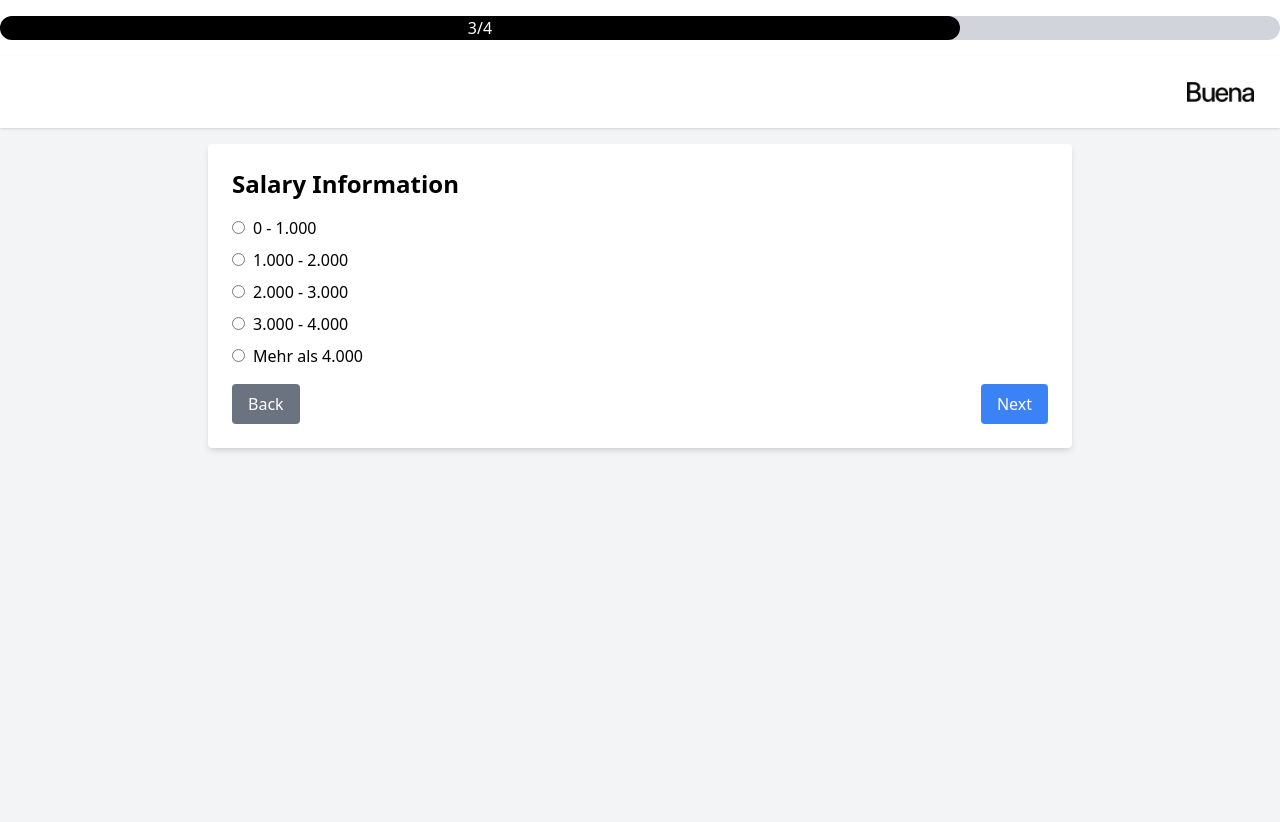
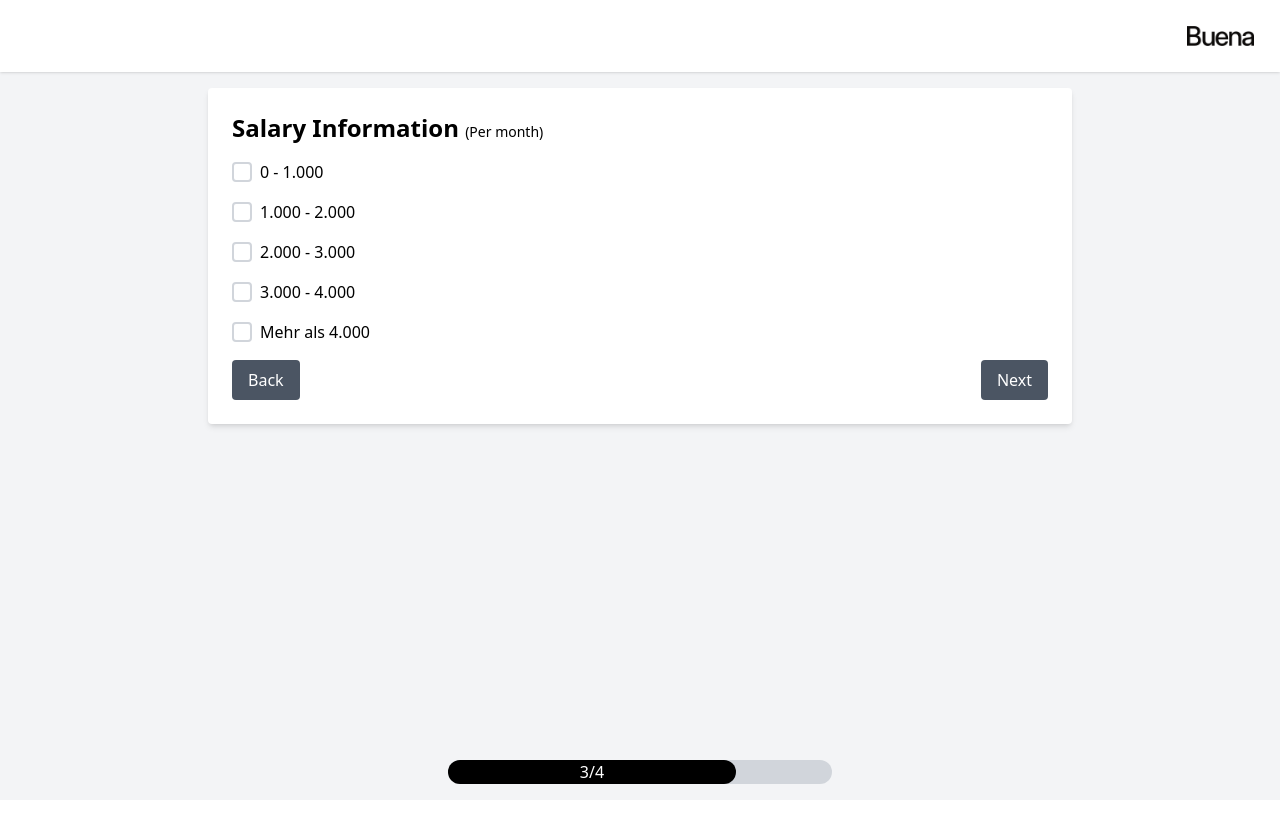
Before and after one commit to ali6134/buena-mockdesign-as, a React (Create React App) app: page /salary-info in a window 1280 px wide. Shown: the top 822 px of the page. After the commit the page ends 800 px from the top, so only its background shows below. Built offline with nearby package versions, Linux system fonts and the light colour scheme.

Commit message:
Bearbeitung Icons hinzugefügt, Progress bar etc

```diff
--- a/src/App.tsx
+++ b/src/App.tsx
@@ -1,23 +1,22 @@
 import React, { useState } from 'react';
-import { BrowserRouter as Router, Route, Routes } from 'react-router-dom';
+import { BrowserRouter as Router, Route, Routes, useLocation } from 'react-router-dom';
 import PersonalInfo from './pages/PersonalInfo';
 import ContactInfo from './pages/ContactInfo';
 import SalaryInfo from './pages/SalaryInfo';
 import Sum from './pages/Sum';
+import Welcome from './pages/Welcome';
 import ProgressBar from './ProgressBar';
 import { AppProvider } from './AppContext';
 import Layout from './Layout';
-import Welcome from './pages/Welcome';
 
 const App: React.FC = () => {
-  const [currentStep, setCurrentStep] = useState(1);
-  const totalSteps = 4;
+  const [currentStep, setCurrentStep] = useState(0);
+  const totalSteps = 4; // Aktualisiere die Anzahl der Schritte
 
   return (
     <AppProvider>
       <Router>
-        <div className="App">
-          <ProgressBar currentStep={currentStep} totalSteps={totalSteps} />
+        <div className="App flex flex-col min-h-screen">
           <Layout>
             <Routes>
               <Route path="/" element={<Welcome />} />
@@ -27,10 +26,17 @@ const App: React.FC = () => {
               <Route path="/sum" element={<Sum setCurrentStep={setCurrentStep} />} />
             </Routes>
           </Layout>
+          <ProgressBarWrapper currentStep={currentStep} totalSteps={totalSteps} />
         </div>
       </Router>
     </AppProvider>
   );
 };
 
+const ProgressBarWrapper: React.FC<{ currentStep: number; totalSteps: number }> = ({ currentStep, totalSteps }) => {
+  const location = useLocation();
+  const shouldShowProgressBar = location.pathname !== '/';
+  return shouldShowProgressBar ? <ProgressBar currentStep={currentStep} totalSteps={totalSteps} /> : null;
+};
+
 export default App;
--- a/src/ProgressBar.tsx
+++ b/src/ProgressBar.tsx
@@ -8,8 +8,8 @@ interface ProgressBarProps {
 const ProgressBar: React.FC<ProgressBarProps> = ({ currentStep, totalSteps }) => {
   const percentage = (currentStep / totalSteps) * 100;
   return (
-    <div className="w-full bg-gray-300 rounded-full h-6 my-4">
-      <div className="bg-black h-6 rounded-full text-center text-white" style={{ width: `${percentage}%` }}>
+    <div className="fixed bottom-4 left-1/2 transform -translate-x-1/2 w-full max-w-lg bg-gray-300 rounded-full h-6" style={{ width: '30%'}}>
+      <div className="absolute bg-black h-6 rounded-full text-center text-white" style={{ width: `${percentage}%` }}>
         {currentStep}/{totalSteps}
       </div>
     </div>
--- a/src/index.css
+++ b/src/index.css
@@ -1,4 +1,76 @@
-/* src/index.css */
 @tailwind base;
 @tailwind components;
 @tailwind utilities;
+
+@keyframes fillFromLeft {
+  0% {
+    background-color: #4b5563;
+  }
+  100% {
+    background-color: black;
+  }
+}
+
+.fill-animation {
+  background-color: #4b5563;
+  color: white;
+  border: none;
+  cursor: pointer;
+  padding: 0.5rem 1rem;
+  border-radius: 0.25rem;
+  display: inline-block;
+  overflow: hidden;
+  position: relative;
+}
+
+.fill-animation::before {
+  content: '';
+  position: absolute;
+  top: 0;
+  left: 0;
+  height: 100%;
+  width: 100%;
+  background-color: black;
+  transform: scaleX(0);
+  transform-origin: left;
+  transition: transform 0.4s ease;
+  z-index: 0; /* Sicherstellen, dass die Überlagerung unter dem Text liegt */
+}
+
+.fill-animation.animate::before {
+  transform: scaleX(1);
+}
+
+.fill-animation span {
+  position: relative;
+  z-index: 1; /* Sicherstellen, dass der Text über der Überlagerung liegt */
+}
+
+/* Animation for filling the box */
+@keyframes fillBox {
+  from {
+    background-color: transparent;
+  }
+  to {
+    background-color: black;
+  }
+}
+
+.custom-radio {
+  appearance: none;
+  -webkit-appearance: none;
+  -moz-appearance: none;
+  position: absolute;
+  width: 1.25rem; /* Größe des Vierecks */
+  height: 1.25rem;
+  cursor: pointer;
+  outline: none;
+  border: 2px solid #d1d5db; /* Tailwind's border-gray-300 */
+  border-radius: 0.25rem; /* Tailwind's rounded */
+  background-color: transparent;
+  transition: background-color 0.4s ease;
+}
+
+.custom-radio:checked {
+  background-color: black;
+}
--- a/src/pages/ContactInfo.tsx
+++ b/src/pages/ContactInfo.tsx
@@ -1,6 +1,22 @@
-import React, { useState, useEffect, useContext } from 'react';
+import React, { useEffect, useContext, useState } from 'react';
+import { useForm, SubmitHandler } from 'react-hook-form';
+import { yupResolver } from '@hookform/resolvers/yup';
+import * as yup from 'yup';
 import { useNavigate } from 'react-router-dom';
+import PhoneInput from 'react-phone-input-2';
+import 'react-phone-input-2/lib/style.css';
 import { AppContext } from '../AppContext';
+import '../index.css';
+
+interface IFormInputs {
+  email: string;
+  phoneNumber: string;
+}
+
+const schema = yup.object().shape({
+  email: yup.string().email('Invalid email format').required('Email is required'),
+  phoneNumber: yup.string().required('Phone Number is required'),
+});
 
 interface ContactInfoProps {
   setCurrentStep: (step: number) => void;
@@ -8,68 +24,71 @@ interface ContactInfoProps {
 
 const ContactInfo: React.FC<ContactInfoProps> = ({ setCurrentStep }) => {
   const { state, dispatch } = useContext(AppContext);
-  const [email, setEmail] = useState(state.email);
-  const [phoneNumber, setPhoneNumber] = useState(state.phoneNumber);
-  const [error, setError] = useState('');
   const navigate = useNavigate();
+  const [isAnimatingNext, setIsAnimatingNext] = useState(false);
+  const [isAnimatingBack, setIsAnimatingBack] = useState(false);
+
+  const { register, handleSubmit, setValue, formState: { errors } } = useForm<IFormInputs>({
+    resolver: yupResolver(schema),
+  });
 
   useEffect(() => {
     setCurrentStep(2);
-  }, [setCurrentStep]);
+    setValue('email', state.email);
+    setValue('phoneNumber', state.phoneNumber);
+  }, [setCurrentStep, setValue, state.email, state.phoneNumber]);
 
-  const validateEmail = (email: string) => {
-    const re = /^[^\s@]+@[^\s@]+\.[^\s@]+$/;
-    return re.test(String(email).toLowerCase());
-  };
-
-  const handleNext = () => {
-    if (!email.trim() || !phoneNumber.trim()) {
-      setError('Email and Phone Number are required');
-      return;
+  const onSubmit: SubmitHandler<IFormInputs> = data => {
+    if (!isAnimatingNext) {
+      setIsAnimatingNext(true);
+      setTimeout(() => {
+        dispatch({ type: 'SET_EMAIL', payload: data.email });
+        dispatch({ type: 'SET_PHONE_NUMBER', payload: data.phoneNumber });
+        navigate('/salary-info');
+      }, 400); // Wartezeit sollte der Animationsdauer entsprechen
     }
-    if (!validateEmail(email)) {
-      setError('Invalid email format');
-      return;
-    }
-    dispatch({ type: 'SET_EMAIL', payload: email });
-    dispatch({ type: 'SET_PHONE_NUMBER', payload: phoneNumber });
-    navigate('/salary-info');
   };
 
   const handleBack = () => {
-    navigate('/');
+    if (!isAnimatingBack) {
+      setIsAnimatingBack(true);
+      setTimeout(() => {
+        navigate('/personal-info');
+      }, 0); // Wartezeit sollte der Animationsdauer entsprechen
+    }
   };
 
   return (
     <div className="bg-white shadow-md rounded p-6">
       <h1 className="text-2xl font-bold mb-4">Contact Information</h1>
-      <form>
+      <form onSubmit={handleSubmit(onSubmit)}>
         <label className="block mb-2">
           Email:
           <input
             type="email"
-            value={email}
-            onChange={(e) => setEmail(e.target.value)}
+            {...register('email')}
             className="w-full p-2 border border-gray-300 rounded mt-1"
           />
+          {errors.email && <p className="text-red-500">{errors.email.message}</p>}
         </label>
         <br />
         <label className="block mb-2">
           Phone Number:
-          <input
-            type="text"
-            value={phoneNumber}
-            onChange={(e) => setPhoneNumber(e.target.value)}
-            className="w-full p-2 border border-gray-300 rounded mt-1"
+          <PhoneInput
+            country={'us'}
+            {...register('phoneNumber')}
+            value={state.phoneNumber}
+            onChange={(value) => setValue('phoneNumber', value)}
+            inputClass="w-full p-2 border border-gray-300 rounded mt-1"
           />
+          {errors.phoneNumber && <p className="text-red-500">{errors.phoneNumber.message}</p>}
         </label>
-        {error && <p className="text-red-500">{error}</p>}
         <div className="flex justify-between mt-4">
-          <button type="button" onClick={handleBack} className="px-4 py-2 bg-gray-500 text-white rounded">
+          <button type="button" onClick={handleBack} className="px-4 py-2 bg-gray-600 text-white rounded">
             Back
           </button>
-          <button type="button" onClick={handleNext} className="px-4 py-2 bg-blue-500 text-white rounded">
-            Next
+          <button type="submit" className={`px-4 py-2 fill-animation ${isAnimatingNext ? 'animate' : ''}`}>
+            <span>Next</span>
           </button>
         </div>
       </form>
--- a/src/pages/PersonalInfo.tsx
+++ b/src/pages/PersonalInfo.tsx
@@ -1,6 +1,19 @@
-import React, { useState, useEffect, useContext } from 'react';
+import React, { useEffect, useContext, useState } from 'react';
+import { useForm, SubmitHandler } from 'react-hook-form';
+import { yupResolver } from '@hookform/resolvers/yup';
+import * as yup from 'yup';
 import { useNavigate } from 'react-router-dom';
 import { AppContext } from '../AppContext';
+import '../index.css';
+
+
+const schema = yup.object().shape({
+  fullName: yup.string().required('Full Name is required').matches(/^[a-zA-Z\s]*$/, 'Full Name should contain only letters and spaces'),
+});
+
+interface IFormInputs {
+  fullName: string;
+}
 
 interface PersonalInfoProps {
   setCurrentStep: (step: number) => void;
@@ -8,40 +21,46 @@ interface PersonalInfoProps {
 
 const PersonalInfo: React.FC<PersonalInfoProps> = ({ setCurrentStep }) => {
   const { state, dispatch } = useContext(AppContext);
-  const [fullName, setFullName] = useState(state.fullName);
-  const [error, setError] = useState('');
   const navigate = useNavigate();
+  const [isAnimating, setIsAnimating] = useState(false);
+
+  const { register, handleSubmit, formState: { errors } } = useForm<IFormInputs>({
+    resolver: yupResolver(schema),
+  });
 
   useEffect(() => {
-    setCurrentStep(1); // Aktualisiere auf den richtigen Schritt
+    setCurrentStep(1);
   }, [setCurrentStep]);
 
-  const handleNext = () => {
-    if (!fullName.trim()) {
-      setError('Full Name is required');
-      return;
+  const onSubmit: SubmitHandler<IFormInputs> = data => {
+    if (!isAnimating) {
+      setIsAnimating(true);
+      setTimeout(() => {
+        dispatch({ type: 'SET_FULL_NAME', payload: data.fullName });
+        navigate('/contact-info');
+      }, 400);
     }
-    dispatch({ type: 'SET_FULL_NAME', payload: fullName });
-    navigate('/contact-info');
   };
 
   return (
     <div className="bg-white shadow-md rounded p-6">
       <h1 className="text-2xl font-bold mb-4">Personal Information</h1>
-      <form>
+      <form onSubmit={handleSubmit(onSubmit)}>
         <label className="block mb-2">
           Full Name:
           <input
             type="text"
-            value={fullName}
-            onChange={(e) => setFullName(e.target.value)}
+            defaultValue={state.fullName}
+            {...register('fullName')}
             className="w-full p-2 border border-gray-300 rounded mt-1"
           />
+          {errors.fullName && <p className="text-red-500">{errors.fullName.message}</p>}
         </label>
-        {error && <p className="text-red-500">{error}</p>}
-        <button type="button" onClick={handleNext} className="mt-4 px-4 py-2 bg-blue-500 text-white rounded">
-          Next
-        </button>
+        <div className="flex justify-end mt-4">
+          <button type="submit" className={`px-4 py-2 fill-animation ${isAnimating ? 'animate' : ''}`}>
+            <span>Next</span>
+          </button>
+        </div>
       </form>
     </div>
   );
--- a/src/pages/SalaryInfo.tsx
+++ b/src/pages/SalaryInfo.tsx
@@ -1,6 +1,8 @@
 import React, { useState, useEffect, useContext } from 'react';
 import { useNavigate } from 'react-router-dom';
 import { AppContext } from '../AppContext';
+import { motion } from 'framer-motion';
+import '../index.css';
 
 interface SalaryInfoProps {
   setCurrentStep: (step: number) => void;
@@ -10,6 +12,7 @@ const SalaryInfo: React.FC<SalaryInfoProps> = ({ setCurrentStep }) => {
   const { state, dispatch } = useContext(AppContext);
   const [salary, setSalary] = useState(state.salary);
   const [error, setError] = useState('');
+  const [isAnimating, setIsAnimating] = useState(false);
   const navigate = useNavigate();
 
   useEffect(() => {
@@ -21,8 +24,20 @@ const SalaryInfo: React.FC<SalaryInfoProps> = ({ setCurrentStep }) => {
       setError('Salary is required');
       return;
     }
-    dispatch({ type: 'SET_SALARY', payload: salary });
-    navigate('/sum');
+    if (!isAnimating) {
+      setIsAnimating(true);
+      setTimeout(() => {
+        dispatch({ type: 'SET_SALARY', payload: salary });
+        navigate('/sum');
+      }, 400); // Wartezeit sollte der Animationsdauer entsprechen
+    }
+  };
+
+  const handleSalaryChange = (e: React.ChangeEvent<HTMLInputElement>) => {
+    setSalary(e.target.value);
+    if (error) {
+      setError('');
+    }
   };
 
   const handleBack = () => {
@@ -31,67 +46,46 @@ const SalaryInfo: React.FC<SalaryInfoProps> = ({ setCurrentStep }) => {
 
   return (
     <div className="bg-white shadow-md rounded p-6">
-      <h1 className="text-2xl font-bold mb-4">Salary Information</h1>
+      <h1 className="text-2xl font-bold mb-4">
+        Salary Information <span className="font-normal text-sm">(Per month)</span>
+      </h1>
       <form>
-        <div className="mb-4">
-          <label className="block mb-2">
-            <input
-              type="radio"
-              value="0 - 1.000"
-              checked={salary === '0 - 1.000'}
-              onChange={(e) => setSalary(e.target.value)}
-              className="mr-2"
-            />
-            0 - 1.000
-          </label>
-          <label className="block mb-2">
-            <input
-              type="radio"
-              value="1.000 - 2.000"
-              checked={salary === '1.000 - 2.000'}
-              onChange={(e) => setSalary(e.target.value)}
-              className="mr-2"
-            />
-            1.000 - 2.000
-          </label>
-          <label className="block mb-2">
-            <input
-              type="radio"
-              value="2.000 - 3.000"
-              checked={salary === '2.000 - 3.000'}
-              onChange={(e) => setSalary(e.target.value)}
-              className="mr-2"
-            />
-            2.000 - 3.000
-          </label>
-          <label className="block mb-2">
-            <input
-              type="radio"
-              value="3.000 - 4.000"
-              checked={salary === '3.000 - 4.000'}
-              onChange={(e) => setSalary(e.target.value)}
-              className="mr-2"
-            />
-            3.000 - 4.000
-          </label>
-          <label className="block mb-2">
-            <input
-              type="radio"
-              value="Mehr als 4.000"
-              checked={salary === 'Mehr als 4.000'}
-              onChange={(e) => setSalary(e.target.value)}
-              className="mr-2"
-            />
-            Mehr als 4.000
-          </label>
+        <div className="grid grid-cols-1 gap-4 mb-4">
+          {['0 - 1.000', '1.000 - 2.000', '2.000 - 3.000', '3.000 - 4.000', 'Mehr als 4.000'].map((range) => (
+            <div key={range} className="flex items-center">
+              <motion.input
+                type="radio"
+                id={range}
+                value={range}
+                checked={salary === range}
+                onChange={handleSalaryChange}
+                className="hidden"
+              />
+              <motion.label
+                htmlFor={range}
+                className="flex items-center cursor-pointer"
+                initial={{ backgroundColor: '#fff', borderColor: '#d1d5db' }}
+                animate={salary === range ? { backgroundColor: '#000', borderColor: '#000' } : { backgroundColor: '#fff', borderColor: '#d1d5db' }}
+                transition={{ duration: 0.3 }}
+                style={{
+                  width: '1.25rem',
+                  height: '1.25rem',
+                  borderWidth: '2px',
+                  borderRadius: '0.25rem',
+                  marginRight: '0.5rem',
+                }}
+              />
+              <span>{range}</span>
+            </div>
+          ))}
         </div>
         {error && <p className="text-red-500">{error}</p>}
         <div className="flex justify-between mt-4">
-          <button type="button" onClick={handleBack} className="px-4 py-2 bg-gray-500 text-white rounded">
+          <button type="button" onClick={handleBack} className="px-4 py-2 bg-gray-600 text-white rounded">
             Back
           </button>
-          <button type="button" onClick={handleNext} className="px-4 py-2 bg-blue-500 text-white rounded">
-            Next
+          <button type="button" onClick={handleNext} className={`px-4 py-2 fill-animation ${isAnimating ? 'animate' : ''}`}>
+            <span>Next</span>
           </button>
         </div>
       </form>
--- a/src/pages/Welcome.tsx
+++ b/src/pages/Welcome.tsx
@@ -3,7 +3,7 @@ import { useNavigate } from 'react-router-dom';
 import colleaguesImage from '../assets/Colleagues.jpeg'; // Importiere das Bild
 
 const Welcome: React.FC = () => {
-  const navigate = useNavigate();
+    const navigate = useNavigate();
 
   const handleNext = () => {
     navigate('/personal-info');
@@ -18,7 +18,7 @@ const Welcome: React.FC = () => {
       <p className="text-lg mb-4">
         Joining Buena is a great idea because it simplifies property management, making it easier and more efficient for you to handle all your rental needs. Our platform provides top-notch tools and support, ensuring that your experience is seamless and hassle-free. TODO
       </p>
-      <button type="button" onClick={handleNext} className="px-4 py-2 bg-blue-500 text-white rounded">
+      <button type="button" onClick={handleNext} className="px-4 py-2 bg-black text-white rounded">
         Get Started
       </button>
     </div>
--- a/tailwind.config.js
+++ b/tailwind.config.js
@@ -1,9 +1,20 @@
-/** @type {import('tailwindcss').Config} */
 module.exports = {
-  content: [
-    "./src/**/*.{js,jsx,ts,tsx}",
-  ],
+  purge: ['./src/**/*.{js,jsx,ts,tsx}', './public/index.html'],
+  darkMode: false, // or 'media' or 'class'
   theme: {
+    extend: {
+      keyframes: {
+        fillFromLeft: {
+          '0%': { backgroundPosition: '0 0' },
+          '100%': { backgroundPosition: '100% 0' },
+        },
+      },
+      animation: {
+        fillFromLeft: 'fillFromLeft 0.4s ease forwards',
+      },
+    },
+  },
+  variants: {
     extend: {},
   },
   plugins: [],
```
Also changed, not shown: package.json (+8 -1 lines), src/pages/Sum.tsx (+60 -12 lines), 1 other file (tests, documents, lock files or other folders).
